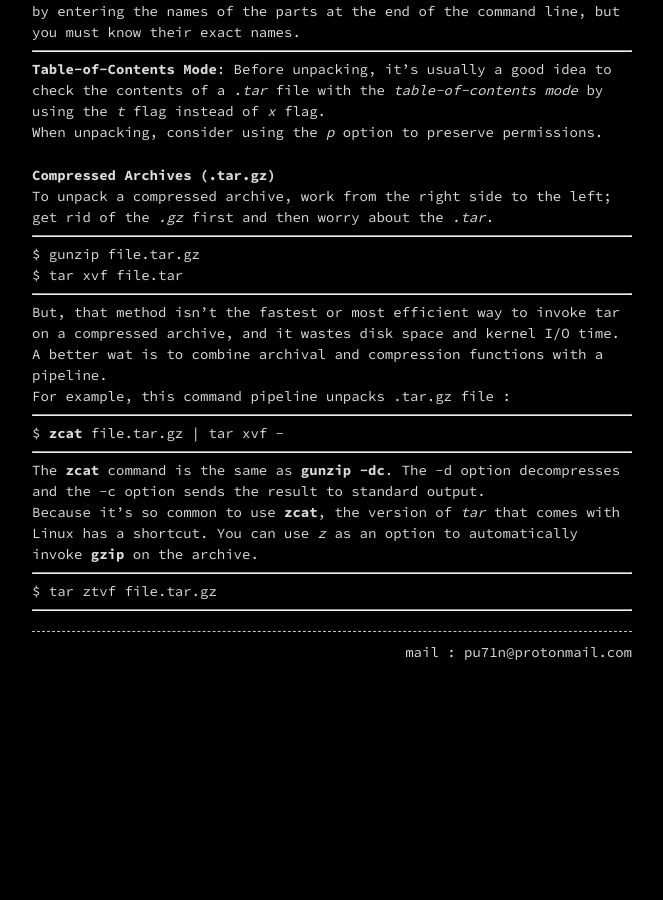
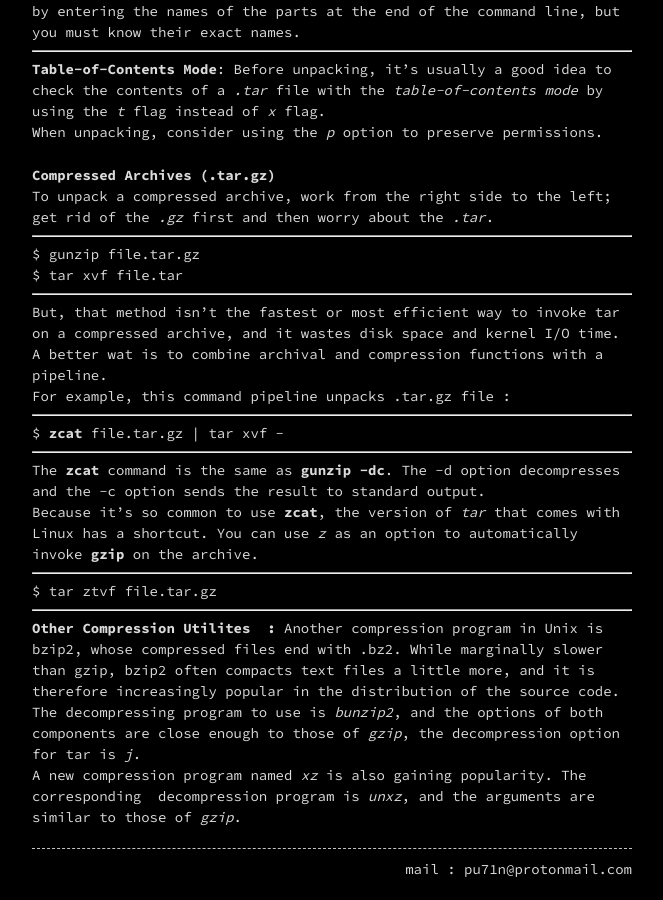
Before and after one commit to pu71n/pu71n.github.io, a Jekyll site: the page built from _posts/linux/2020-04-24-Bourne-Shell.md, in a window 1280 px wide and 900 px high, scrolled down 9224 px. Shown: the whole window, without its empty margins (308-971 px from the left). Built offline with Jekyll 4.4.1, drawn with Linux system fonts in a browser that asks for light colours; before the commit the page ends 9907 px from its top, so only the background shows below that.

```diff
--- a/_posts/linux/2020-04-24-Bourne-Shell.md
+++ b/_posts/linux/2020-04-24-Bourne-Shell.md
@@ -273,3 +273,5 @@ Because it's so common to use **zcat**, the version of *tar* that comes with Lin
 - - -
 $ tar ztvf file.tar.gz
 - - -
+**Other Compression Utilites  :** Another compression program in Unix is bzip2, whose compressed files end with .bz2. While marginally slower than gzip, bzip2 often compacts text files a little more, and it is therefore increasingly popular in the distribution of the source code. The decompressing program to use is *bunzip2*, and the options of both components are close enough to those of *gzip*, the decompression option for tar is *j*.
+A new compression program named *xz* is also gaining popularity. The corresponding  decompression program is *unxz*, and the arguments are similar to those of *gzip*.
```
Also changed, not shown: _posts/C/2020-5-15-test.md (added, +4 -0 lines), _posts/Networking/2020-05-21-Delays.md (added, +19 -0 lines), img/Screenshot from 2020-05-16 18-50-42.png (added), img/Screenshot from 2020-05-26 00-23-34.png (added), img/Screenshot from 2020-05-27 15-32-06.png (added), img/Screenshot from 2020-05-31 00-00-18.png (added), img/Screenshot from 2020-06-11 16-55-30.png (added), 2 other files.
